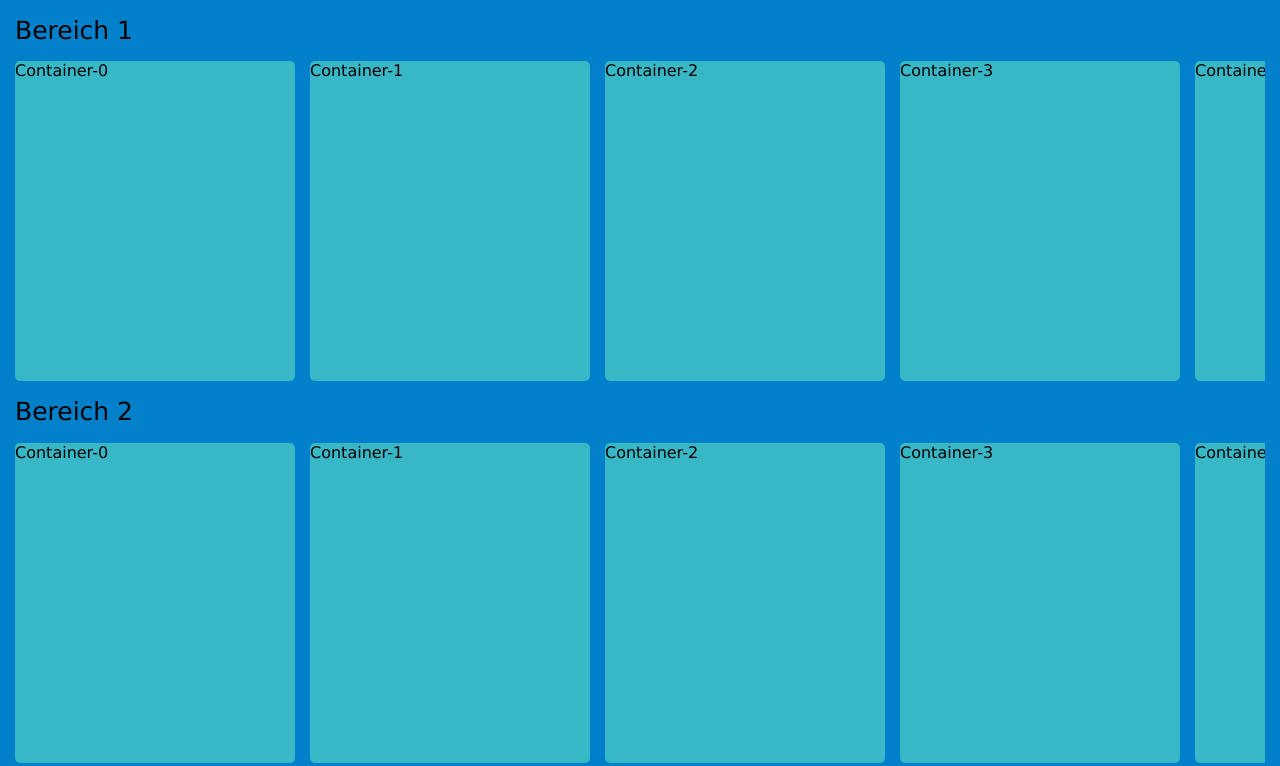
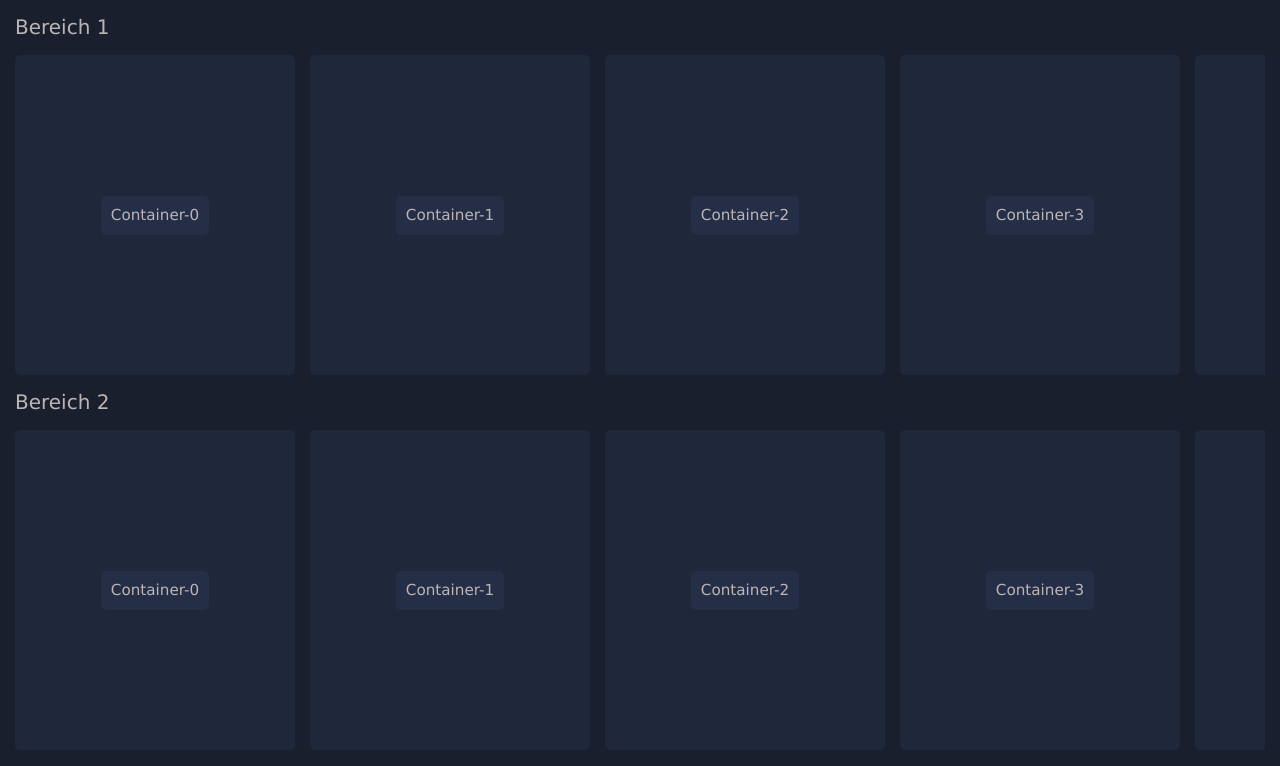
Before and after one commit to griotgaror/draggable-scroll, a React (Vite) app: page / in a window 1280 px wide. Shown: the top 766 px of the page. Built offline with nearby package versions, Linux system fonts and the light colour scheme.

Commit message:
edit styled

```diff
--- a/src/App.tsx
+++ b/src/App.tsx
@@ -4,7 +4,7 @@ import { GlobalStyle } from './style/global';
 
 const _App = styled('div')`
   width: 100vw;
-  background: #0380CA;
+  background: #1A1F2D;
   display: grid;
   padding: 15px;
   gap: 15px;
--- a/src/components/heading.tsx
+++ b/src/components/heading.tsx
@@ -1,7 +1,7 @@
 import styled from 'styled-components';
 
 const _Heading = styled('span')`
-    font-size: 25px;
+    font-size: 20px;
     font-weight: 600px;
     margin-bottom: 15px;
 `;
--- a/src/components/testElement.tsx
+++ b/src/components/testElement.tsx
@@ -1,11 +1,20 @@
 import styled from "styled-components";
 
 const _TestElement = styled('div')`
-    background: #38B8C7;
+    background: #1F273A;
     border-radius: 5px;
     height: 320px;
     width: 280px;
     flex: none;
+    display: flex;
+    justify-content: center;
+    align-items: center;
+`;
+
+const _Label = styled('label')`
+    background: #252E47;
+    padding: 10px;
+    border-radius: 5px;
 `;
 
 interface TestElementProps {
@@ -15,7 +24,9 @@ interface TestElementProps {
 export default function TestElement(props: TestElementProps) {
     return (
         <_TestElement>
-            {props.text}
+            <_Label>
+                {props.text}
+            </_Label>
         </_TestElement>
     )
 }
--- a/src/style/global.ts
+++ b/src/style/global.ts
@@ -9,7 +9,7 @@ export const GlobalStyle = createGlobalStyle`
         box-sizing: border-box;
         user-select: none;
         font-family: Verdana, Geneva, Tahoma, sans-serif;
-        color: black;
+        color: #BDB5B5;
         line-height: 1.25;
         scroll-behavior: smooth;
         transition: background 0.2s linear;
```
